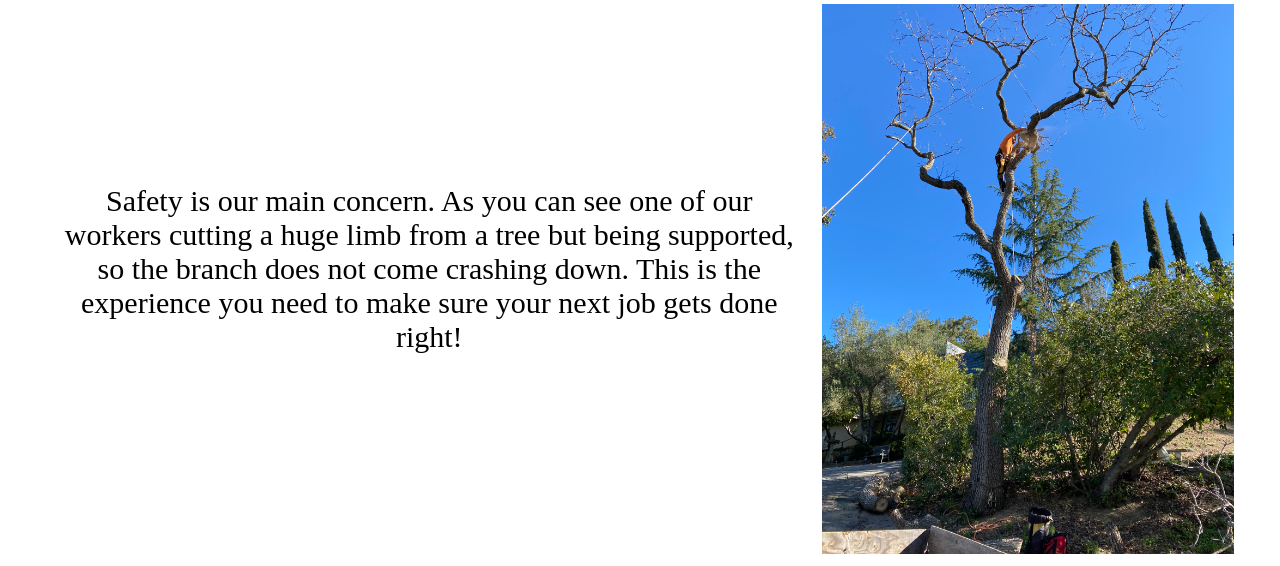
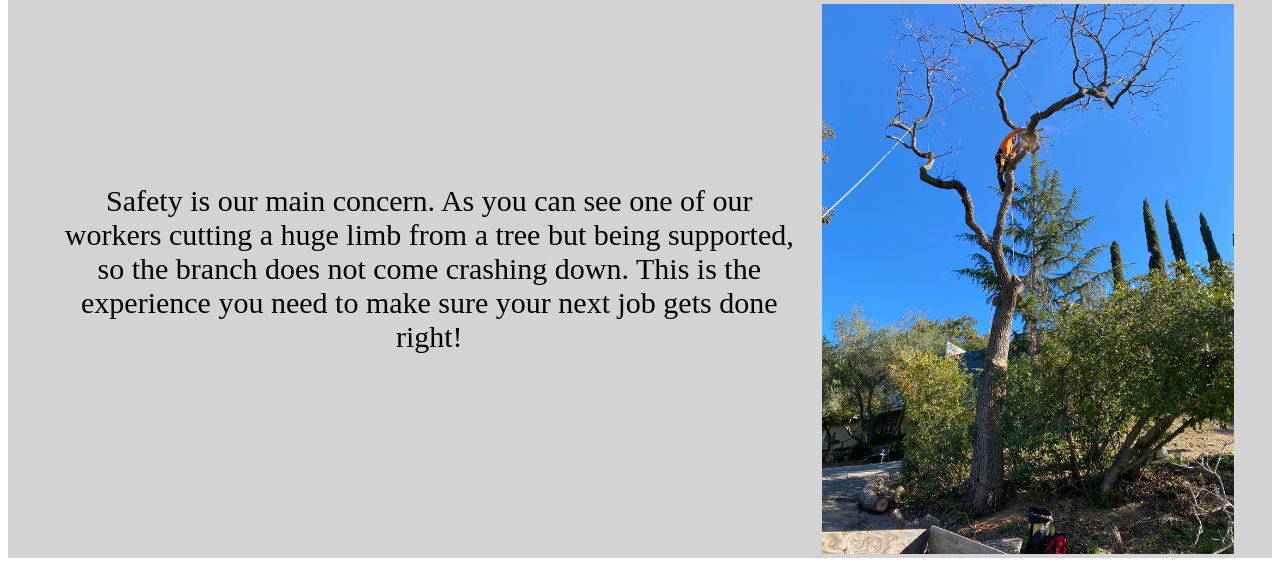
Before and after one commit to jerenteria/jr_services, a Django app: page / in a window 1280 px wide; the page is wider, and only the part inside the window is pictured. Shown: the part 1403-1969 px from the top of that part. Run offline with Django 3.2, Linux system fonts and the light colour scheme.

Commit message:
done for now

```diff
--- a/jr_services_project/jr_services_app/static/css/style.css
+++ b/jr_services_project/jr_services_app/static/css/style.css
@@ -1,3 +1,8 @@
+
+#container {
+  background-color: lightgrey;
+}
+
 .title {
   font-family: Rockwell;
   font-size: 40px;
--- a/jr_services_project/jr_services_app/templates/index.html
+++ b/jr_services_project/jr_services_app/templates/index.html
@@ -14,7 +14,7 @@
     <div class="title-pic"><img src="static/images/tree.png" alt="tree image" height="70px"></div>
     <div class="title-pic2"><img src="static/images/tree.png" alt="tree image" height="70px"></div>
     <h3 class="title">
-      Welcome To JR Services A Family Owned Business
+      Welcome To JR Services! A Family Owned Business
       <br>
       With Over 25 Years of Experience!
     </h3>
```
